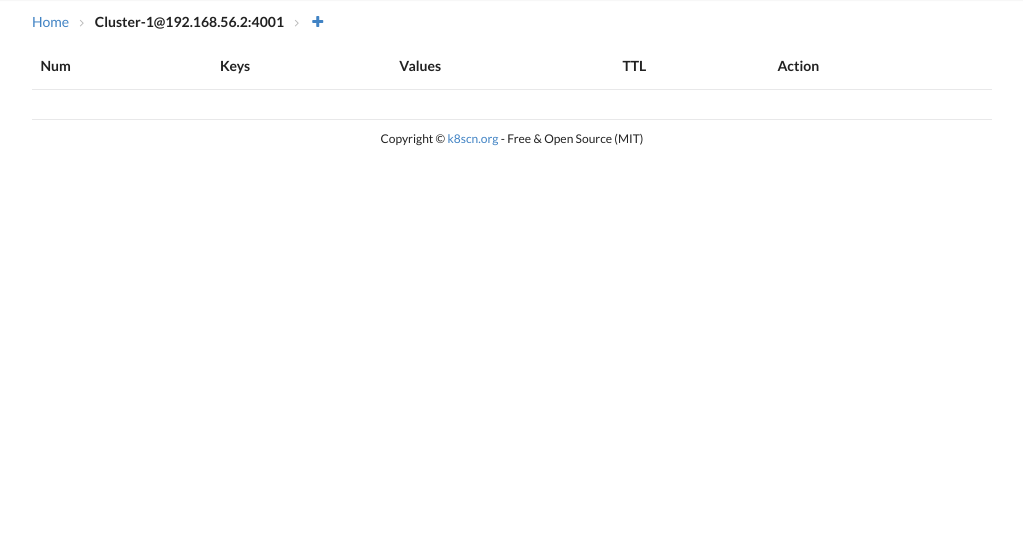
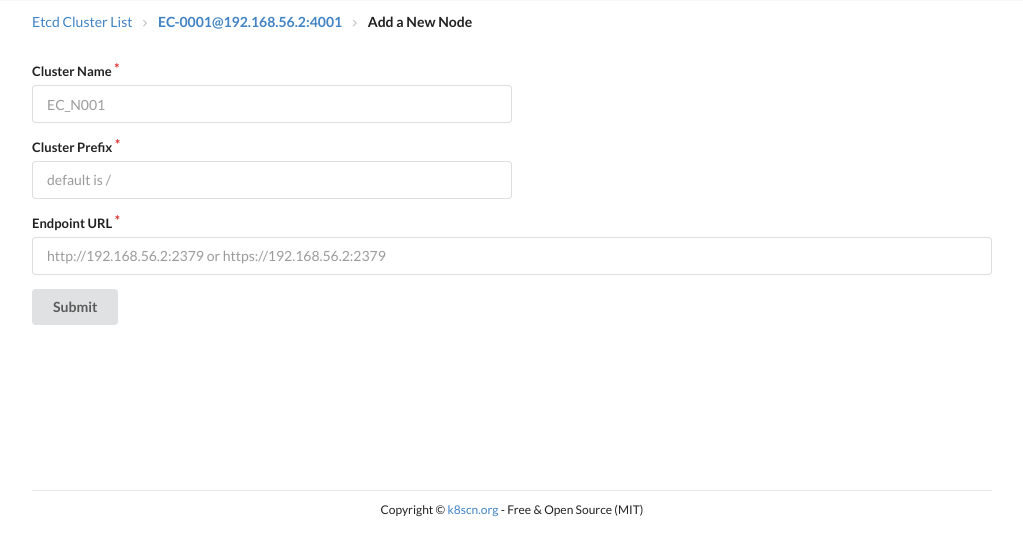
Before and after one commit to andaok/etcdadmin, a Django app: template templates/setkey.html in a window 1280 px wide. Shown: the part 46-602 px from the top of the page, without its empty margins (128-1151 px from the left). Run offline with Django 3.2, Linux system fonts and the light colour scheme; the template is opened without the code that fills it, so the values that code supplies are empty.

Commit message:
update add node ui

```diff
--- a/etcdadmin/urls.py
+++ b/etcdadmin/urls.py
@@ -27,7 +27,7 @@ urlpatterns = [
 
     # etcd cluster dirs
     url(r'^ec-(\d{4})/keys/$', action_views.get_dir, name='getdir'),
-    url(r'^ec-(\d{4})/keys/set/(?P<key>.*)', action_views.set_key, name='setkey'),
+    url(r'^ec-(\d{4})/keys/set/$', action_views.set_key, name='setkey'),
     url(r'^ec-(\d{4})/keys/update/(?P<key>.*)', action_views.update_key, name='updatekey'),
     url(r'^ec-(\d{4})/keys/del/(?P<key>.*)', action_views.delete_key, name='delkey'),
 #    url(r'^status', 'action_views.status', name='etcdstatus'),
--- a/statics/assets/css/common.css
+++ b/statics/assets/css/common.css
@@ -115,7 +115,7 @@ a.active {
 }
 
 /* add etcd cluster*/
-.add-etcd-cluster {
+.add-etcd-cluster, .add-new-node {
     margin-top: 30px;
 }
 
@@ -136,6 +136,6 @@ a.active {
 }
 
 /* common */
-.etcd-cluster-list, .etcd-cluster-dirs, .add-etcd-cluster {
+.etcd-cluster-list, .etcd-cluster-dirs, .add-etcd-cluster, .add-new-node {
     min-height: 400px;
 }
--- a/templates/addetcdcluster.html
+++ b/templates/addetcdcluster.html
@@ -8,7 +8,7 @@
         <div class="ui breadcrumb">
             <a class="section" href="/">Etcd Cluster List</a>
             <i class="right angle icon divider"></i>
-            <a class="section">add a new etcd cluster</a>
+            <div class="active section">Add a New Etcd Cluster</div>
         </div>
     </div>
 </div>
--- a/templates/getdir.html
+++ b/templates/getdir.html
@@ -10,7 +10,7 @@
             <i class="right angle icon divider"></i>
             <div class="active section">EC-0001@192.168.56.2:4001</div>
             <i class="right angle icon divider"></i>
-            <a class="section"><a href="#" title="add a new key or dir"><i class="plus icon"></i></a></a>
+            <a class="section"><a href="/ec-0001/keys/set/" title="add a new key or dir"><i class="plus icon"></i></a></a>
         </div>
     </div>
 </div>
--- a/templates/setkey.html
+++ b/templates/setkey.html
@@ -1,40 +1,43 @@
 {% extends 'base.html' %}
 
-{% block ec-guide %}
+{% block content %}
+
+
 <div class="nav-guide">
     <div class="container">
         <div class="ui breadcrumb">
-            <a class="section"><a href="/">Home</a></a>
+            <a class="section" href="/">Etcd Cluster List</a>
             <i class="right angle icon divider"></i>
-            <div class="active section">Cluster-1@192.168.56.2:4001</div>
+            <div class="active section"><a href="/ec-0001/keys/">EC-0001@192.168.56.2:4001</a></div>
             <i class="right angle icon divider"></i>
-            <a class="section"><a href="#" title="add new key"><i class="plus icon"></i></a></a>
+            <div class="active section">Add a New Node</div>
         </div>
     </div>
 </div>
+<div class="add-new-node">
+  <form class="ui form" action="" method="POST">
+    {% csrf_token %}
+      <div class="required eight wide field">
+          <label>Cluster Name</label>
+          <input type="text" placeholder="EC_N001" name="ec_name">
+      </div>
+      <div class="required eight wide field">
+        <label>Cluster Prefix</label>
+          <input type="text" placeholder="default is /" name="ec_prefix">
+      </div>
+      <div class="required field">
+          <label>Endpoint URL</label>
+          <input type="text" name="last-name" placeholder="http://192.168.56.2:2379 or https://192.168.56.2:2379" name="ec_endpoint">
+      </div>
+      <button class="ui button" type="submit">Submit</button>
+  </form>
+</div>
 {% endblock %}
-{% block content %}
-<table class="ui very compact table">
-    <thead>
-        <tr>
-            <th>Num</th>
-            <th>Keys</th>
-            <th>Values</th>
-            <th>TTL</th>
-            <th>Action</th>
-        </tr>
-    </thead>
-  <tbody>
-    {% for dir in dirs.children %}
-    <tr>
-      <td>{{ forloop.counter }}</td>
-      <td>{{ dir.key }}</td>
-      <td>{{ dir.value }}</td>
-      <td>{{ dir.ttl|default_if_none:"Never Expire" }}</td>
-      <td><a href="#"><i class="edit icon"></i></a> / <a href="#"><i class="remove icon"></i></a></td>
-    </tr>
-    {% endfor %}
-  </tbody>
-</table>
 
+{% block extra-js %}
+<script type="text/javascript">
+$('.ui.radio.checkbox')
+  .checkbox()
+</script>
 {% endblock %}
+;
```
Also changed, not shown: action/views.py (+4 -5 lines).
